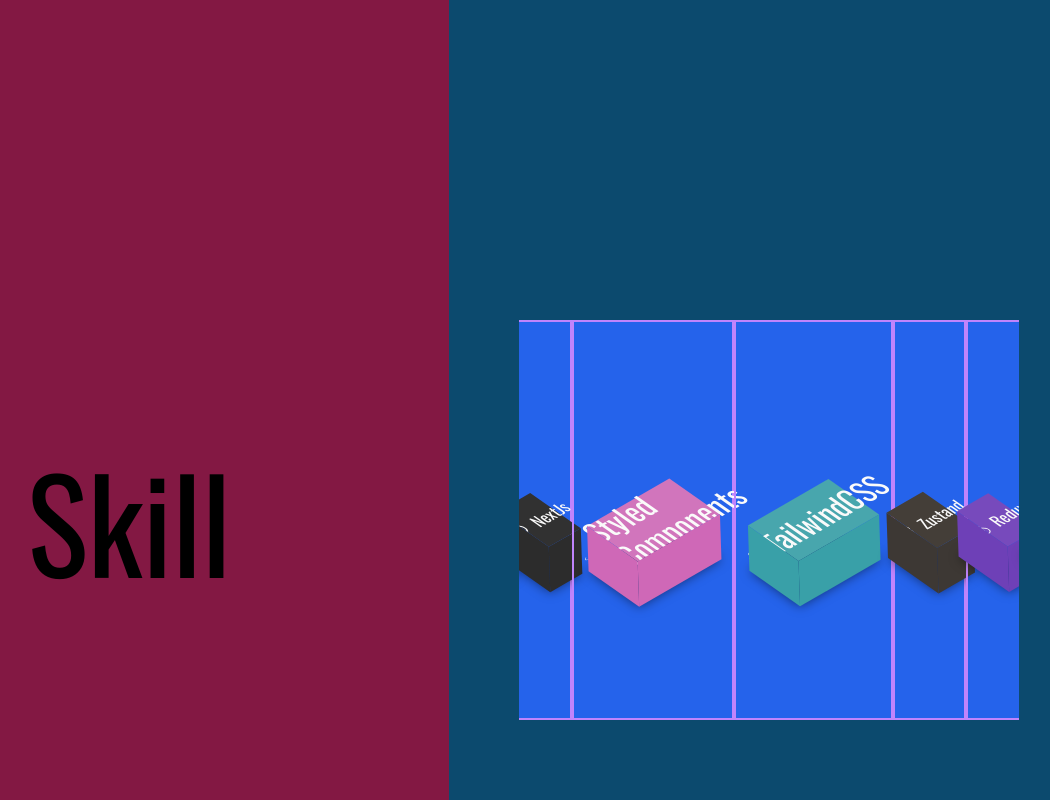
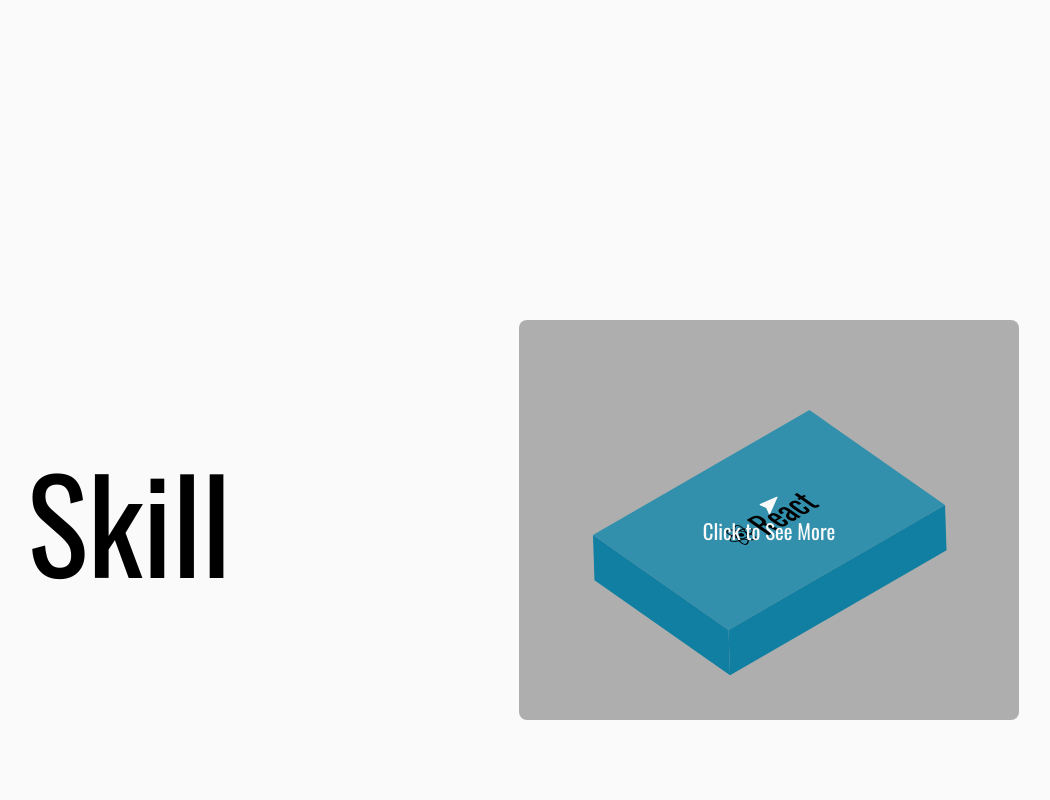
Before and after one commit to JaeilJO/portfolio, a Next.js app: page / in a window 1280 px wide. Shown: the part 1480-2280 px from the top of the page, without its empty margins (191-1241 px from the left). Built offline with nearby package versions, Linux system fonts and the light colour scheme.

Commit message:
refactor : all change about section and skill section

```diff
--- a/src/components/CommonComponents/CommonLeftText.tsx
+++ b/src/components/CommonComponents/CommonLeftText.tsx
@@ -1,6 +1,6 @@
 function CommonLeftText({ title }: { title: string }) {
     return (
-        <div className="flex items-center justify-center  grow-[1] w-full h-full bg-pink-900  max-sm:items-end text-9xl max-md:text-7xl ">
+        <div className="flex items-center justify-center  grow-[1] w-full h-full   max-sm:items-end text-9xl max-md:text-7xl ">
             <div className="relative max-sm:bottom-10">{title}</div>
         </div>
     );
--- a/src/components/CommonComponents/CommonRightContentWrapper.tsx
+++ b/src/components/CommonComponents/CommonRightContentWrapper.tsx
@@ -1,11 +1,11 @@
-import { ReactNode } from "react";
+import { ReactNode } from 'react';
 
 function CommonRightContentWrapper({ children }: { children: ReactNode }) {
     return (
-    <div className="bg-green-500 relative flex items-center justify-center grow-[1] w-full h-full  max-sm:items-start max-h-screen max-w-screen">
-      <div className="flex items-center justify-center w-full h-full max-sm:items-start bg-sky-900">
-        <div className="relative w-[80%] h-[50%] max-sm:h-full max-sm:w-full max-w-[500px] max-h-[700px] min-x-[400px] min-y-[200px] overflow-hidden bg-green-300 ">
-          <div className="flex items-center justify-center w-full h-full max-sm:px-3 bg-red-950 max-sm:items-start">
+        <div className=" relative flex items-center justify-center grow-[1] w-full h-full  max-sm:items-start max-h-screen max-w-screen">
+            <div className="flex items-center justify-center w-full h-full max-sm:items-start ">
+                <div className="relative w-[80%] h-[50%] max-sm:h-full max-sm:w-full max-w-[500px] max-h-[700px] min-x-[400px] min-y-[200px] overflow-hidden ">
+                    <div className="flex items-center justify-center w-full h-full max-sm:px-3 max-sm:items-start">
                         {children}
                     </div>
                 </div>
--- a/src/components/CommonComponents/CommonSectionBackground.tsx
+++ b/src/components/CommonComponents/CommonSectionBackground.tsx
@@ -1,4 +1,4 @@
-import { ReactNode, RefObject } from "react";
+import { ReactNode, RefObject } from 'react';
 
 function CommonSectionBackground({
     children,
@@ -8,10 +8,7 @@ function CommonSectionBackground({
     ref_for_observer?: (node?: Element | null | undefined) => void;
 }) {
     return (
-    <div
-      ref={ref_for_observer}
-      className="relative flex w-screen h-screen  max-sm:flex-col max-sm:py-[100px] bg-red-400"
-    >
+        <div ref={ref_for_observer} className="relative flex w-screen h-screen  max-sm:flex-col max-sm:py-[100px] ">
             {children}
         </div>
     );
--- a/src/components/Sections/SkillSection/SkillItem/index.tsx
+++ b/src/components/Sections/SkillSection/SkillItem/index.tsx
@@ -1,82 +1,83 @@
-import { SkillType } from "@/utils/Skills";
-import { useRef, useState } from "react";
+import { SkillType } from '@/utils/Skills';
+import { useRef, useState } from 'react';
 
 function SkillItem({
     icon,
     title,
     animation,
-  inView,
-  clicked,
-}: Pick<SkillType, "icon" | "title"> & {
+    current_skill,
+    primary_number,
+}: Pick<SkillType, 'icon' | 'title'> & {
     animation: string;
-  inView: boolean;
-  clicked: boolean;
+    primary_number: number;
+    current_skill: number;
 }) {
     const main_color = useRef<string | null>(null);
     const side_color = useRef<string | null>(null);
     const dark_light = useRef<string | null>(null);
 
     switch (title) {
-    case "React":
-      main_color.current = "bg-[#48CEF6]";
-      side_color.current = "bg-[#18B6E7]";
-      dark_light.current = "dark:shadow-[#48CEF6]";
+        case 'React':
+            main_color.current = 'bg-[#48CEF6]';
+            side_color.current = 'bg-[#18B6E7]';
+            dark_light.current = 'dark:shadow-[#48CEF6]';
             break;
-    case "NextJs":
-      main_color.current = "bg-[#313131]";
-      side_color.current = "bg-[#2c2c2c]";
-      dark_light.current = "dark:shadow-[#313131]";
+        case 'NextJs':
+            main_color.current = 'bg-[#313131]';
+            side_color.current = 'bg-[#2c2c2c]';
+            dark_light.current = 'dark:shadow-[#313131]';
             break;
-    case "Styled Components":
-      main_color.current = "bg-[#D175BC]";
-      side_color.current = "bg-[#cf68b7]";
-      dark_light.current = "dark:shadow-[#D175BC]";
+        case 'Styled Components':
+            main_color.current = 'bg-[#D175BC]';
+            side_color.current = 'bg-[#cf68b7]';
+            dark_light.current = 'dark:shadow-[#D175BC]';
             break;
-    case "TailwindCSS":
-      main_color.current = "bg-[#48A6AD]";
-      side_color.current = "bg-[#39a0a8]";
-      dark_light.current = "dark:shadow-[#48A6AD]";
+        case 'TailwindCSS':
+            main_color.current = 'bg-[#48A6AD]';
+            side_color.current = 'bg-[#39a0a8]';
+            dark_light.current = 'dark:shadow-[#48A6AD]';
             break;
-    case "Zustand":
-      main_color.current = "bg-[#443E38]";
-      side_color.current = "bg-[#3d3834]";
-      dark_light.current = "dark:shadow-[#443E38]";
+        case 'Zustand':
+            main_color.current = 'bg-[#443E38]';
+            side_color.current = 'bg-[#3d3834]';
+            dark_light.current = 'dark:shadow-[#443E38]';
             break;
-    case "Redux":
-      main_color.current = "bg-[#774ABC]";
-      side_color.current = "bg-[#6e40b7]";
-      dark_light.current = "dark:shadow-[#774ABC]";
+        case 'Redux':
+            main_color.current = 'bg-[#774ABC]';
+            side_color.current = 'bg-[#6e40b7]';
+            dark_light.current = 'dark:shadow-[#774ABC]';
             break;
-    case "HTML":
-      main_color.current = "bg-[#F26624]";
-      side_color.current = "bg-[#E54C20]";
-      dark_light.current = "dark:shadow-[#F26624]";
+        case 'HTML':
+            main_color.current = 'bg-[#F26624]';
+            side_color.current = 'bg-[#E54C20]';
+            dark_light.current = 'dark:shadow-[#F26624]';
             break;
-    case "CSS":
-      main_color.current = "bg-[#32A5D5]";
-      side_color.current = "bg-[#126EB0]";
-      dark_light.current = "dark:shadow-[#32A5D5]";
+        case 'CSS':
+            main_color.current = 'bg-[#32A5D5]';
+            side_color.current = 'bg-[#126EB0]';
+            dark_light.current = 'dark:shadow-[#32A5D5]';
             break;
-    case "JavaScript":
-      main_color.current = "bg-[#F4991F]";
-      side_color.current = "bg-[#F07E23]";
-      dark_light.current = "dark:shadow-[#F4991F]";
+        case 'JavaScript':
+            main_color.current = 'bg-[#F4991F]';
+            side_color.current = 'bg-[#F07E23]';
+            dark_light.current = 'dark:shadow-[#F4991F]';
             break;
         default:
-      main_color.current = "bg-[#262626]";
-      side_color.current = "bg-[#262626]";
-      dark_light.current = "dark:shadow-[#262626]";
+            main_color.current = 'bg-[#262626]';
+            side_color.current = 'bg-[#262626]';
+            dark_light.current = 'dark:shadow-[#262626]';
             break;
     }
 
     return (
-    <li className="relative flex items-center justify-center border-2 border-purple-400 ">
+        <li className="absolute flex items-center justify-center w-full h-full max-sm:items-start ">
+            <div className="relative w-[50%] h-[50%] max-sm:w-[40%] max-sm:h-[70%] flex justify-center items-center max-sm:items-start max-sm:pt-[10%]">
                 <div
-        className={` relative flex w-[60%]  text-neutral-50 ${
-          inView && !clicked ? `animate-section_skill_animation` : ``
-        }  ${dark_light.current}  ${
+                    className={`${animation} ${
+                        current_skill === primary_number ? `opacity-1` : `opacity-0`
+                    } relative flex w-[200px] h-[100px] xl:w-[300px] lg:h-[100px] xl:h-[150px] skew-x-[25deg] -rotate-[30deg]   ${
                         main_color.current
-        } ${animation} justify-center items-center gap-2 h-[3.5em] text-left skew-x-[25deg] rotate-[-30deg] duration-200 shadow-[-40px_40px_10px_rgba(0,0,0,0.5)] `}
+                    } ${dark_light.current}`}
                 >
                     <div
                         className={`absolute w-[40px] h-full rotate-0 skew-y-[-45deg] left-[-40px] top-[20px] ${side_color.current}`}
@@ -84,17 +85,33 @@ function SkillItem({
                     <div
                         className={`absolute w-full h-[40px]  rotate-0 skew-x-[-45deg] bottom-[-40px] left-[-20px] ${side_color.current}`}
                     />
+                    <div className="flex items-center justify-center w-full text-3xl ">
                         <span>{icon}</span>
-        <span
-          className={`${
-            title.length >= 11 ? "lg:text-3xl md:text-xl text-sm " : ""
-          }`}
-        >
+                        <span className={` text-3xl ${title.length >= 11 ? 'xl:text-3xl lg:text-xl text-sm ' : ''}`}>
                             {title}
                         </span>
+                    </div>
+                </div>
             </div>
         </li>
     );
 }
 
 export default SkillItem;
+
+// className={`absolute flex w-[60%]   text-neutral-50 ${
+//   inView && !clicked ? `animate-section_skill_animation` : ``
+// }  ${dark_light.current}  ${
+//   main_color.current
+// } ${animation} justify-center items-center gap-2 h-[3.5em] text-left skew-x-[25deg] rotate-[-30deg] duration-200 shadow-[-40px_40px_10px_rgba(0,0,0,0.5)] `}
+
+{
+    /* <div
+                    className={`absolute w-[40px] h-full rotate-0 skew-y-[-45deg] left-[-40px] top-[20px] ${side_color.current}`}
+                />
+                <div
+                    className={`absolute w-full h-[40px]  rotate-0 skew-x-[-45deg] bottom-[-40px] left-[-20px] ${side_color.current}`}
+                />
+                <span>{icon}</span>
+                <span className={`${title.length >= 11 ? 'lg:text-3xl md:text-xl text-sm ' : ''}`}>{title}</span> */
+}
--- a/src/components/Sections/SkillSection/index.tsx
+++ b/src/components/Sections/SkillSection/index.tsx
@@ -1,37 +1,23 @@
-import Skills from "@/utils/Skills";
-import { useEffect, useState } from "react";
+import Skills from '@/utils/Skills';
+import { useEffect, useState } from 'react';
 
-import SkillItem from "./SkillItem";
-import Explanation from "./Explanation";
-import { useInView } from "react-intersection-observer";
-import { BsFillCursorFill } from "react-icons/bs";
-import CommonLeftText from "@/components/CommonComponents/CommonLeftText";
-import CommonSectionBackground from "@/components/CommonComponents/CommonSectionBackground";
-import CommonRightContentWrapper from "@/components/CommonComponents/CommonRightContentWrapper";
+import SkillItem from './SkillItem';
+
+import { useInView } from 'react-intersection-observer';
+
+import CommonLeftText from '@/components/CommonComponents/CommonLeftText';
+import CommonSectionBackground from '@/components/CommonComponents/CommonSectionBackground';
+import CommonRightContentWrapper from '@/components/CommonComponents/CommonRightContentWrapper';
+import { BsFillCursorFill } from 'react-icons/bs';
 
 function SkillSection() {
     const [currentSkill, setCurrentSkill] = useState(1);
     const cloneLast = { ...Skills[0], key: 9 };
     const cloneFirst = { ...Skills[Skills.length - 1], key: 10 };
-  const { ref, inView, entry } = useInView({
-    /* Optional options */
-    threshold: 0.5,
-  });
 
     const [newArray, setNewArray] = useState([cloneFirst, ...Skills, cloneLast]);
     const [clicked, setClicked] = useState(false);
     const [animation, setAnimation] = useState(``);
-  const leftMove = [
-    "-translate-x-[0em]",
-    "-translate-x-[10em]",
-    "-translate-x-[20em]",
-    "-translate-x-[30em]",
-    "-translate-x-[40em]",
-    "-translate-x-[50em]",
-    "-translate-x-[60em]",
-    "-translate-x-[70em]",
-    "-translate-x-[80em]",
-  ];
 
     const rightClick = () => {
         setClicked(true);
@@ -41,9 +27,9 @@ function SkillSection() {
             }, 100);
         }
         setCurrentSkill(currentSkill + 1);
-    setAnimation("animate-section_skill_animation");
+        setAnimation('animate-section_skill_animation');
         setTimeout(() => {
-      setAnimation("");
+            setAnimation('');
         }, 300);
     };
 
@@ -52,74 +38,39 @@ function SkillSection() {
             <CommonLeftText title="Skill" />
 
             <CommonRightContentWrapper>
-        <div className="relative w-full h-full break-words ">
-          <button className="absolute w-full h-full ">
+                <div className="relative w-full h-full ">
+                    <button className="absolute z-20 w-full h-full" onClick={rightClick}>
+                        {clicked ? (
+                            <></>
+                        ) : (
                             <div className="relative flex items-center justify-center w-full h-full ">
                                 <div className="absolute w-full h-full bg-black rounded-lg opacity-30" />
-              <div className="relative text-[1.3rem] flex flex-col   items-center text-neutral-50">
+                                <div className="relative text-[1.3rem] flex flex-col items-center text-neutral-50">
                                     <div className="">
                                         <BsFillCursorFill />
                                     </div>
                                     <div>Click to See More</div>
                                 </div>
                             </div>
+                        )}
                     </button>
 
-          <div className="w-full h-full bg-green-500">
-            <div className="relative w-full h-full bg-pink-700">
-              <ul
-                className={`absolute flex h-full top-0 left-0 bg-blue-600  ${leftMove[currentSkill]} flex-nowrap`}
-              >
+                    <div className="w-full h-full ">
+                        <div className="relative w-full h-full ">
                             {newArray.map((skill) => (
                                 <SkillItem
                                     key={skill.key}
                                     title={skill.title}
                                     icon={skill.icon}
                                     animation={animation}
-                    inView={inView}
-                    clicked={clicked}
+                                    current_skill={currentSkill}
+                                    primary_number={skill.key + 1}
                                 />
                             ))}
-              </ul>
                         </div>
                     </div>
                 </div>
             </CommonRightContentWrapper>
-
-      {/* <div className="relative flex justify-center w-full h-full  grow-[1] items-center   max-sm:items-start ">
-                <div className="absolute flex w-full h-full ">
-                    <button className="relative z-30 flex w-full h-full" onClick={rightClick}>
-                        {clicked ? (
-                            ``
-                        ) : (
-                            <>
-                                <div className="absolute w-full bg-black h-2/4 dark:bg-white opacity-20 left-2/4 top-2/4 max-sm:h-[60%] max-sm:top-[5%]   max-sm:translate-y-0  -translate-y-2/4 -translate-x-2/4 " />
-                                <span className="absolute max-sm:top-[30%] max-sm:translate-y-0  top-2/4 -translate-x-2/4 left-2/4 -translate-y-2/4 text-[1.6rem] dark:text-neutral-500 animate-section_skill_click_animation">
-                                    <BsFillCursorFill />
-                                </span>
-                                <span className="absolute max-sm:translate-y-0  dark:text-neutral-500 top-2/4 -translate-x-2/4 left-2/4 translate-y-[50%] font-thin text-[1.3rem]">
-                                    Click to See More
-                                </span>
-                            </>
-                        )}
-                    </button>
-                </div>
-
-                <div className="relative text-2xl   flex items-center max-sm:items-start lg:text-5xl md:text-4xl w-[10em]   min-h-[300px] h-full  overflow-hidden ">
-                    <ul className={`absolute flex max-sm:top-[15%] ${leftMove[currentSkill]} `}>
-                        {newArray.map((skill) => (
-                            <SkillItem
-                                key={skill.key}
-                                title={skill.title}
-                                icon={skill.icon}
-                                animation={animation}
-                                inView={inView}
-                                clicked={clicked}
-                            />
-                        ))}
-                    </ul>
-                </div>
-            </div> */}
         </CommonSectionBackground>
     );
 }
```
Also changed, not shown: src/components/Sections/AboutSection/index.tsx (+10 -13 lines). Lines whose indentation alone changed are shown as unchanged.
